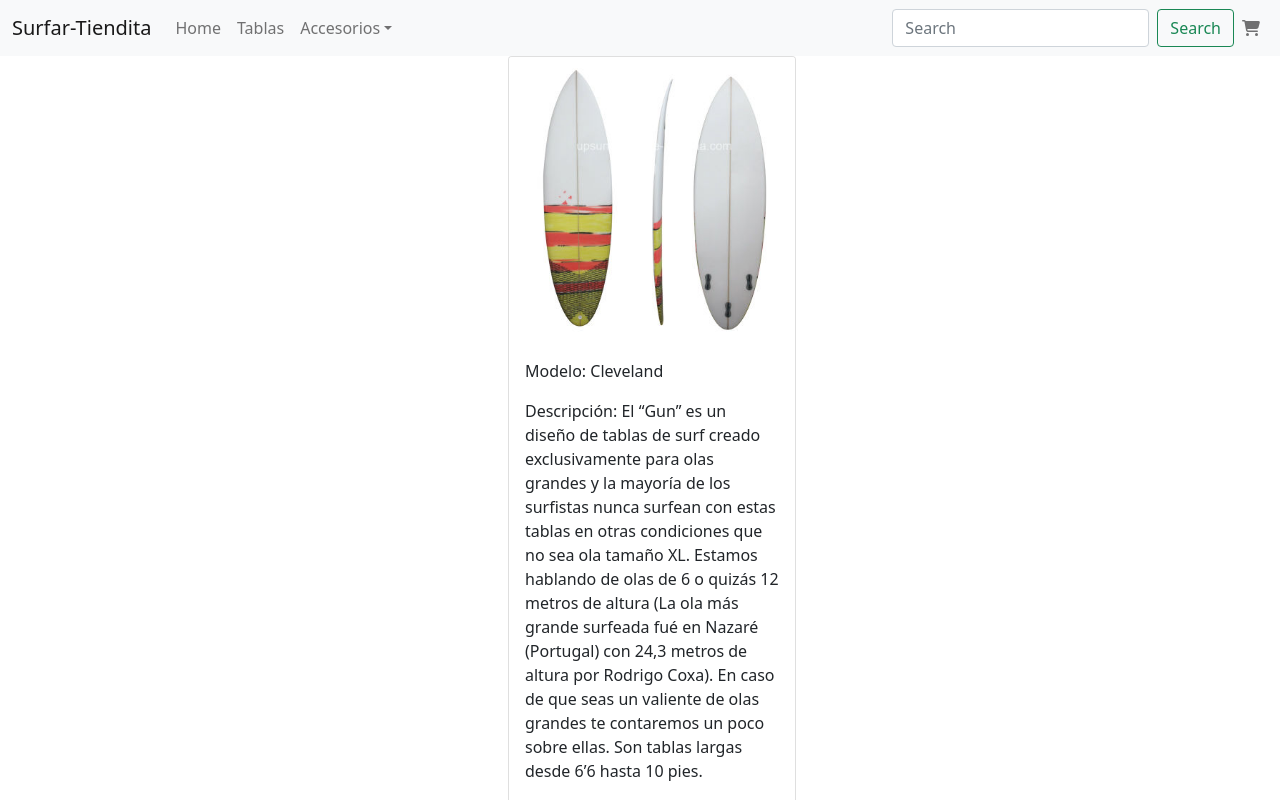
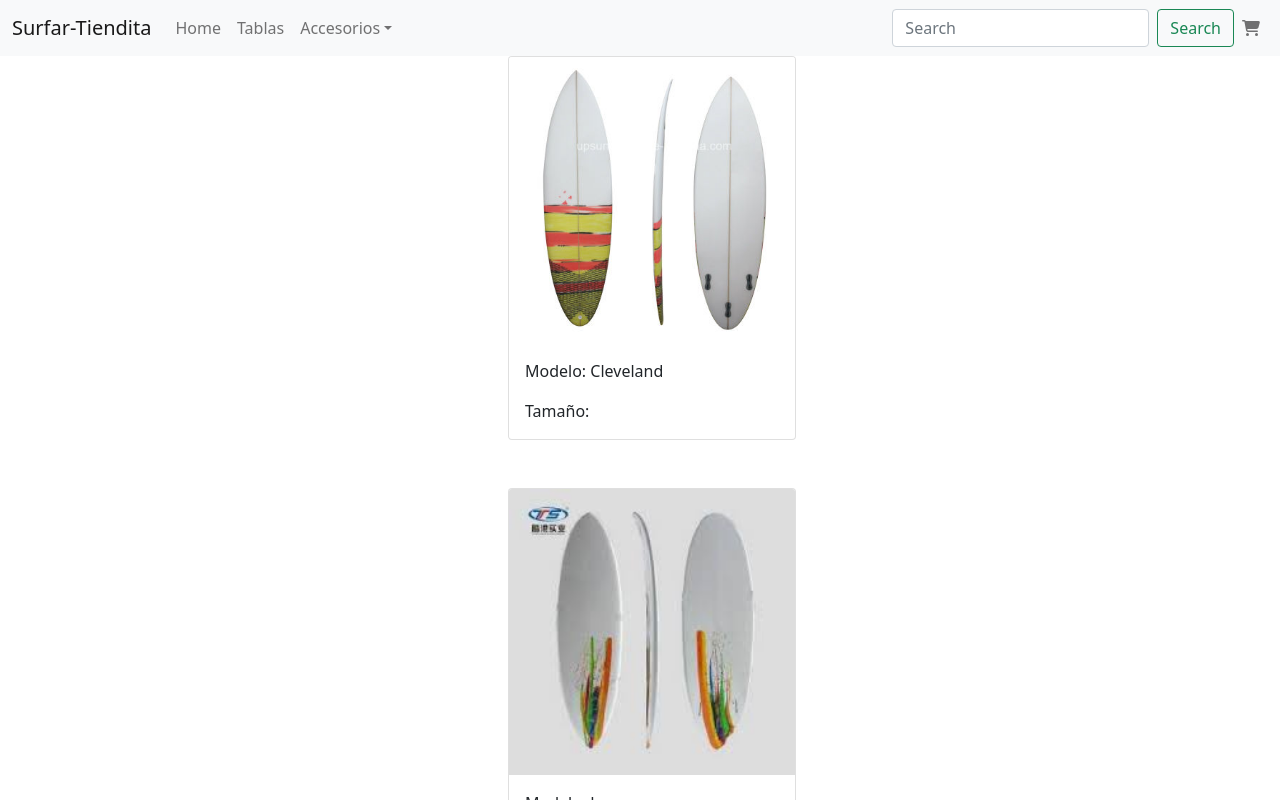
Before and after one commit to AngelPazzo/surfar_tiendita, a React (Create React App) app: page / in a window 1280 px wide. Shown: the top 800 px of the page. Built offline with nearby package versions, Linux system fonts and the light colour scheme.

Commit message:
principal itemlist

```diff
--- a/src/App.js
+++ b/src/App.js
@@ -12,8 +12,8 @@
       <NavBar />
 
       {/* <ItemCount /> */}
-      {/* <ItemListContainer greeting={"Bienvenidos a Surfar - Tiendita"} /> */}
-      <ItemDetailContainer />
+      <ItemListContainer />
+      {/* <ItemDetailContainer /> */}
     </>
   );
 }
--- a/src/components/Item.jsx
+++ b/src/components/Item.jsx
@@ -1,24 +1,37 @@
+import React from "react";
 import Card from "react-bootstrap/Card";
 import Container from "react-bootstrap/Container";
 import Row from "react-bootstrap/Row";
 import Col from "react-bootstrap/Col";
-import Button from "react-bootstrap/Button";
 
-// const ItemListContainer = ({ greeting }) => {
-//   const onAddItem = (count) => {
-//     alert(`Added ${count} items to cart`);
-//   };
-//   return (
-//     <>
-//       <ItemCount stock={10} initial={0} onAdd={onAddItem} />
-//       <ItemList />
-//       <Item />
-//     </>
-//   );
-// };
 const Items = (props) => {
   return (
-    <Container>
+    <>
+      <Container style={{ width: "18rem" }}>
+        <Row className="d-flex  mb-5 flex-nowrap">
+          <Col>
+            <Card style={{ width: "18rem" }}>
+              <Card.Img
+                variant="top"
+                src={props.item.image}
+                alt={props.item.title}
+              />
+              <Card.Body>
+                <Card.Text>Modelo: {props.item.title}</Card.Text>
+                <Card.Text>Tamaño: {props.item.size}</Card.Text>
+              </Card.Body>
+            </Card>
+          </Col>
+        </Row>
+      </Container>
+    </>
+  );
+};
+
+export default Items;
+
+{
+  /* <Container>
        <Row>
          <Col lg={6}>
            <Card className="mb-3">
@@ -35,8 +48,5 @@
            </Card>
          </Col>
        </Row>
-    </Container>
-  );
-};
-
-export default Items;
+     </Container> */
+}
```
Lines whose indentation alone changed are shown as unchanged.
